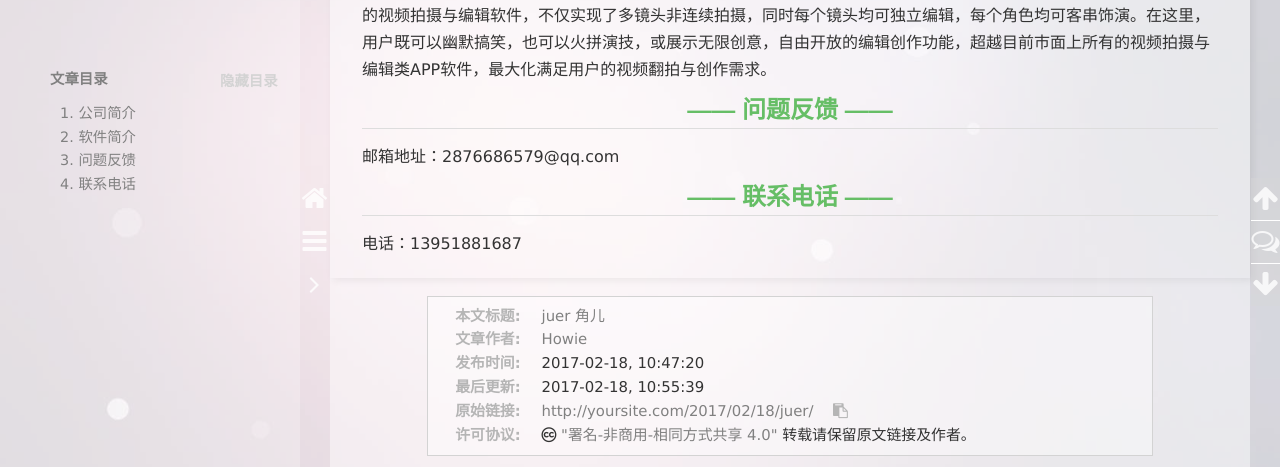
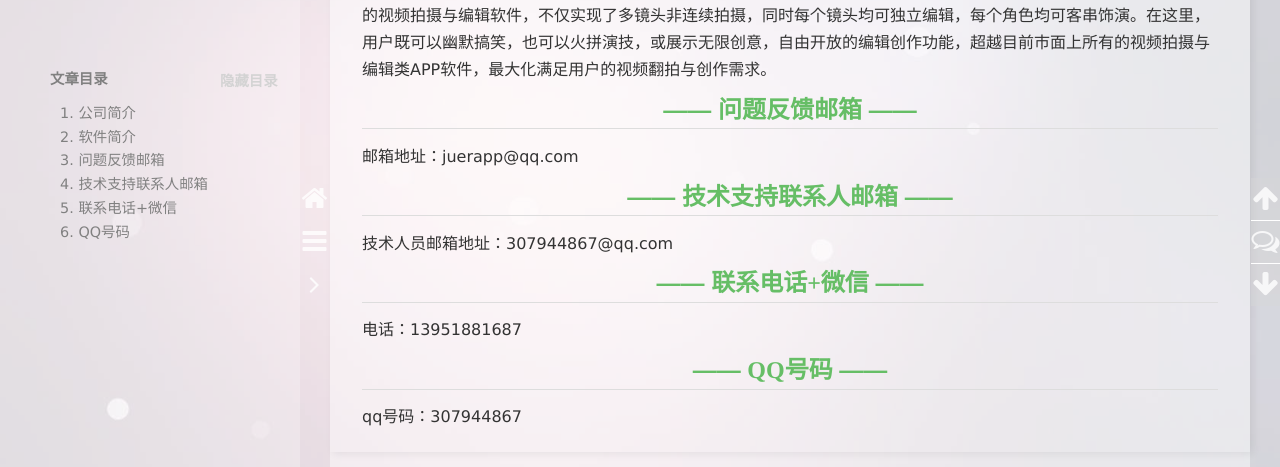
Before and after one commit to flowerfeng/flowerfeng.github.io, a plain HTML site: page 2017/02/18/juer/index.html in a window 1280 px wide. Shown: the part 316-783 px from the top of the page. Drawn offline with nearby package versions, Linux system fonts and the light colour scheme; some packages are replaced by stand-ins of ours; a script that the page names is missing.

Commit message:
Site updated: 2017-02-18 11:18:19

```diff
--- a/2017/02/18/juer/index.html
+++ b/2017/02/18/juer/index.html
@@ -23,7 +23,7 @@
 <meta property="og:site_name" content="Howie's Blog">
 <meta property="og:description" content="公司简介角儿(厦门)厦门科技有限公司
 软件简介角儿JUER”APP专注于手机移动短视频拍摄、编辑与互动，是一款为爱拍爱演的年轻人量身打造的一款社区类视频软件。“角儿JUER”APP将产品个性定位为“新鲜、新趣、新知”，用户通过客串APP所提供经典电影或广告影片中的角色，拍摄并替换原有视频镜头，实现用户与“明星”同台飙戏，而用户也可以过一把演戏瘾。更为重要的是，“角儿JUER”为开放性的视频拍摄与编">
-<meta property="og:updated_time" content="2017-02-18T02:55:39.000Z">
+<meta property="og:updated_time" content="2017-02-18T03:17:50.000Z">
 <meta name="twitter:card" content="summary">
 <meta name="twitter:title" content="juer 角儿">
 <meta name="twitter:description" content="公司简介角儿(厦门)厦门科技有限公司
@@ -333,8 +333,10 @@
 
         <h2 id="公司简介"><a href="#公司简介" class="headerlink" title="公司简介"></a>公司简介</h2><p>角儿(厦门)厦门科技有限公司</p>
 <h2 id="软件简介"><a href="#软件简介" class="headerlink" title="软件简介"></a>软件简介</h2><p>角儿JUER”APP专注于手机移动短视频拍摄、编辑与互动，是一款为爱拍爱演的年轻人量身打造的一款社区类视频软件。“角儿JUER”APP将产品个性定位为“新鲜、新趣、新知”，用户通过客串APP所提供经典电影或广告影片中的角色，拍摄并替换原有视频镜头，实现用户与“明星”同台飙戏，而用户也可以过一把演戏瘾。更为重要的是，“角儿JUER”为开放性的视频拍摄与编辑软件，不仅实现了多镜头非连续拍摄，同时每个镜头均可独立编辑，每个角色均可客串饰演。在这里，用户既可以幽默搞笑，也可以火拼演技，或展示无限创意，自由开放的编辑创作功能，超越目前市面上所有的视频拍摄与编辑类APP软件，最大化满足用户的视频翻拍与创作需求。</p>
-<h2 id="问题反馈"><a href="#问题反馈" class="headerlink" title="问题反馈"></a>问题反馈</h2><p>邮箱地址：2876686579@qq.com</p>
-<h2 id="联系电话"><a href="#联系电话" class="headerlink" title="联系电话"></a>联系电话</h2><p>电话：13951881687</p>
+<h2 id="问题反馈邮箱"><a href="#问题反馈邮箱" class="headerlink" title="问题反馈邮箱"></a>问题反馈邮箱</h2><p>邮箱地址：juerapp@qq.com</p>
+<h2 id="技术支持联系人邮箱"><a href="#技术支持联系人邮箱" class="headerlink" title="技术支持联系人邮箱"></a>技术支持联系人邮箱</h2><p>技术人员邮箱地址：307944867@qq.com</p>
+<h2 id="联系电话-微信"><a href="#联系电话-微信" class="headerlink" title="联系电话+微信"></a>联系电话+微信</h2><p>电话：13951881687</p>
+<h2 id="QQ号码"><a href="#QQ号码" class="headerlink" title="QQ号码"></a>QQ号码</h2><p>qq号码：307944867</p>
 
 
     </div>
@@ -346,7 +348,7 @@
         <p><span>本文标题:</span><a href="/2017/02/18/juer/">juer 角儿</a></p>
         <p><span>文章作者:</span><a href="/" title="回到主页">Howie</a></p>
         <p><span>发布时间:</span>2017-02-18, 10:47:20</p>
-        <p><span>最后更新:</span>2017-02-18, 10:55:39</p>
+        <p><span>最后更新:</span>2017-02-18, 11:17:50</p>
         <p>
             <span>原始链接:</span><a class="post-url" href="/2017/02/18/juer/" title="juer 角儿">http://yoursite.com/2017/02/18/juer/</a>
             <span class="copy-path" data-clipboard-text="原文: http://yoursite.com/2017/02/18/juer/　　作者: Howie" title="点击复制文章链接"><i class="fa fa-clipboard"></i></span>
@@ -376,7 +378,7 @@
     <div id="toc" class="toc-article">
         <strong class="toc-title">文章目录</strong>
 
-            <ol class="toc"><li class="toc-item toc-level-2"><a class="toc-link" href="#公司简介"><span class="toc-number">1.</span> <span class="toc-text">公司简介</span></a></li><li class="toc-item toc-level-2"><a class="toc-link" href="#软件简介"><span class="toc-number">2.</span> <span class="toc-text">软件简介</span></a></li><li class="toc-item toc-level-2"><a class="toc-link" href="#问题反馈"><span class="toc-number">3.</span> <span class="toc-text">问题反馈</span></a></li><li class="toc-item toc-level-2"><a class="toc-link" href="#联系电话"><span class="toc-number">4.</span> <span class="toc-text">联系电话</span></a></li></ol>
+            <ol class="toc"><li class="toc-item toc-level-2"><a class="toc-link" href="#公司简介"><span class="toc-number">1.</span> <span class="toc-text">公司简介</span></a></li><li class="toc-item toc-level-2"><a class="toc-link" href="#软件简介"><span class="toc-number">2.</span> <span class="toc-text">软件简介</span></a></li><li class="toc-item toc-level-2"><a class="toc-link" href="#问题反馈邮箱"><span class="toc-number">3.</span> <span class="toc-text">问题反馈邮箱</span></a></li><li class="toc-item toc-level-2"><a class="toc-link" href="#技术支持联系人邮箱"><span class="toc-number">4.</span> <span class="toc-text">技术支持联系人邮箱</span></a></li><li class="toc-item toc-level-2"><a class="toc-link" href="#联系电话-微信"><span class="toc-number">5.</span> <span class="toc-text">联系电话+微信</span></a></li><li class="toc-item toc-level-2"><a class="toc-link" href="#QQ号码"><span class="toc-number">6.</span> <span class="toc-text">QQ号码</span></a></li></ol>
 
     </div>
     <style>
--- a/sitemap.xml
+++ b/sitemap.xml
@@ -4,7 +4,7 @@
   <url>
     <loc>http://yoursite.com/2017/02/18/juer/</loc>
 
-    <lastmod>2017-02-18T02:55:39.000Z</lastmod>
+    <lastmod>2017-02-18T03:17:50.000Z</lastmod>
 
   </url>
 
```
Also changed, not shown: atom.xml (+6 -4 lines), index.html (+4 -2 lines).
